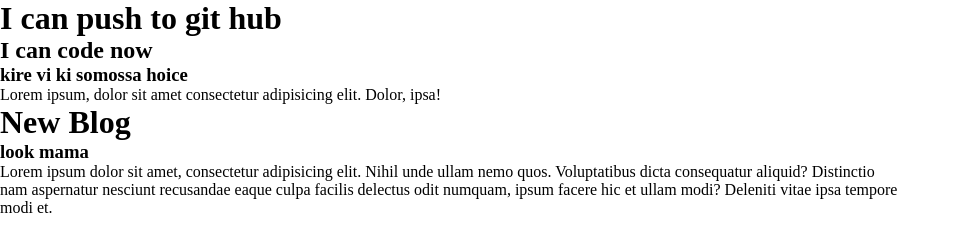
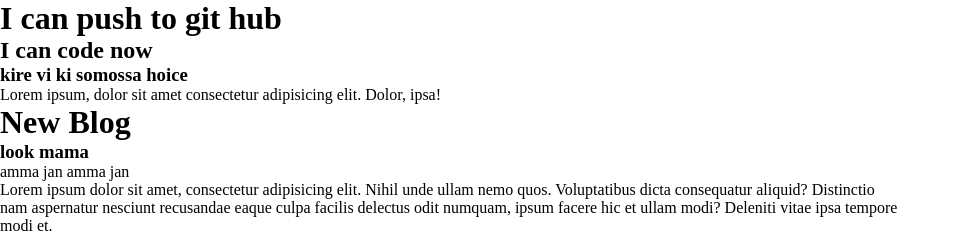
Before and after one commit to meraj2085/my-second-repo, a plain HTML site: page index.html in a window 1280 px wide. Shown: the top 233 px of the page, without its empty margins (0-960 px from the left). Drawn offline with Linux system fonts and the light colour scheme.

Commit message:
amma in my blog

```diff
--- a/index.html
+++ b/index.html
@@ -15,6 +15,7 @@
      <div>
           <h1>New Blog</h1>
           <h3>look mama</h3>
+          <p>amma jan amma jan</p>
           Lorem ipsum dolor sit amet, consectetur adipisicing elit. Nihil unde ullam nemo quos. Voluptatibus dicta consequatur aliquid? Distinctio nam aspernatur nesciunt recusandae eaque culpa facilis delectus odit numquam, ipsum facere hic et ullam modi? Deleniti vitae ipsa tempore modi et.
      </div>
      <img src="./images/3037928.jpg" alt="">
```
